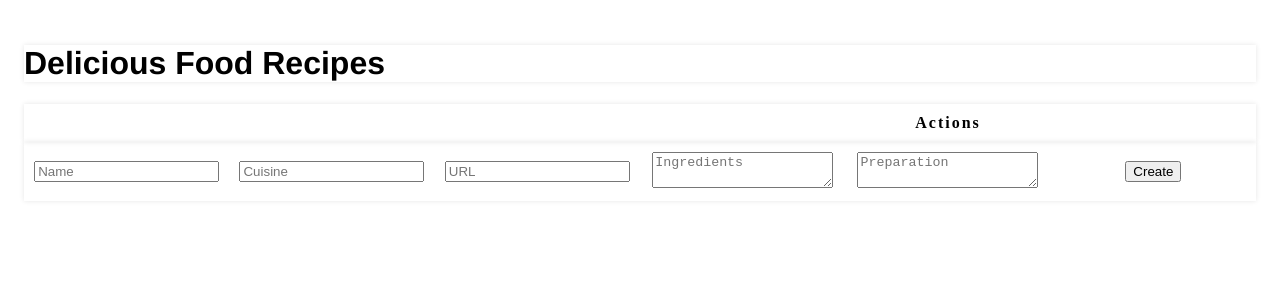
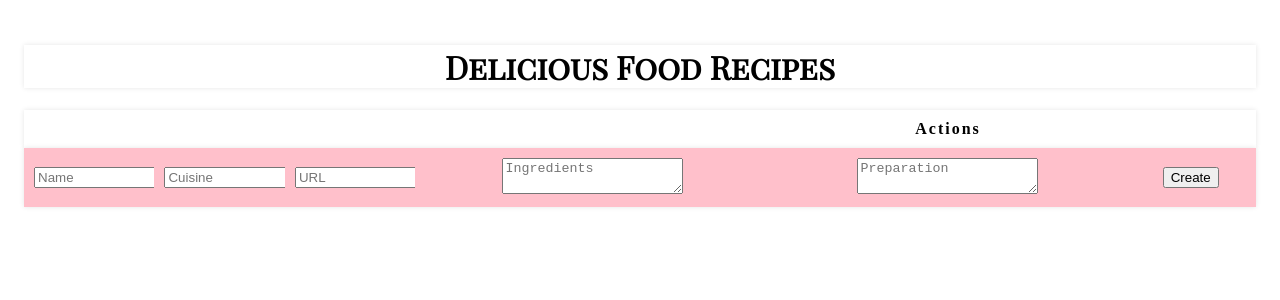
Before and after one commit to ariicodes/Project-_Recipe_App-Ariela_Israel-Solution, a React (Create React App) app: page / in a window 1280 px wide. Shown: the top 300 px of the page. Built offline with nearby package versions, Linux system fonts and the light colour scheme.

Commit message:
required styling added

```diff
--- a/src/App.css
+++ b/src/App.css
@@ -19,7 +19,14 @@ html {
 	font-family: 'helvetica neue', sans-serif;
 }
 
-thead th, tfoot th {
+h1 {
+	font-family: 'Playfair Display SC';
+	text-align: center;
+	font-size: '64px';
+}
+
+thead th,
+tfoot th {
 	font-family: 'Rock Salt';
 }
 
@@ -30,8 +37,8 @@ th {
 
 td {
 	letter-spacing: 1px;
-  overflow-x:hidden;
-  overflow-y:hidden;
+	overflow-x: hidden;
+	overflow-y: hidden;
 	font-size: 12px;
 	padding: 10px;
 	text-align: center;
@@ -43,7 +50,7 @@ table {
 	table-layout: fixed;
 	width: 100%;
 	border-collapse: collapse;
-  overflow:hidden;
+	overflow: hidden;
 	box-shadow: 0 0 5px rgba(0, 0, 0, 0.1);
 }
 
@@ -54,7 +61,26 @@ table {
 	text-overflow: ellipsis;
 }
 
+tbody tr:nth-child(odd) {
+	background-color: pink;
+}
+
+img {
+	object-fit: scale-down;
+	width: 100%;
+	height: 100%;
+}
+
 /* Column Size for thead */
+/* Column size for tbody */
+thead tr th,
+tbody tr td {
+	width: 10%;
+}
 
-
-/* Column size for tbody */
+thead tr th:nth-child(4),
+thead tr th:nth-child(5),
+tbody tr td:nth-child(4),
+tbody tr td:nth-child(5) {
+	width: 30%;
+}
```
Lines whose indentation alone changed are shown as unchanged.
